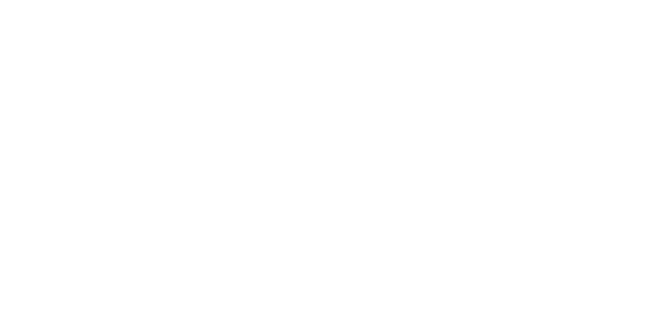
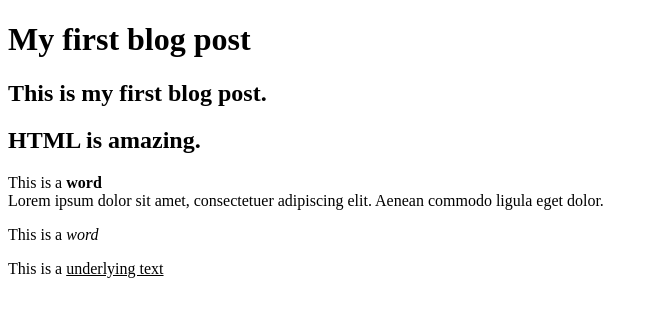
Before and after one commit to rafaellopezgarcia/BuildingResponsiveWebsites, a plain HTML site: page blog post/index.html in a window 1280 px wide. Shown: the whole page, without its empty margins (0-658 px from the left). Drawn offline with Linux system fonts and the light colour scheme.

Commit message:
My first HTML page

```diff
--- a/blog post/index.html
+++ b/blog post/index.html
@@ -2,10 +2,31 @@
 
 <html>
     <head>
-
+        <title>
+            My first blog post
+        </title>
     </head>
 
+
     <body>
+        <h1>
+                My first blog post
+            </h1>
+            <h2>
+                This is my first blog post.
+            </h2>
+            <h2>
+                HTML is amazing.
+            </h2>
+            <p>
+                This is a <strong>word</strong> <br> Lorem ipsum dolor sit amet, consectetuer adipiscing elit. Aenean commodo ligula eget dolor.
+            </p>
+            <p>
+                This is a <em>word</em>
+            </p>
+            <p>
+                This is a <u>underlying text</u>
+            </p>
 
     </body>
 </html>
```
